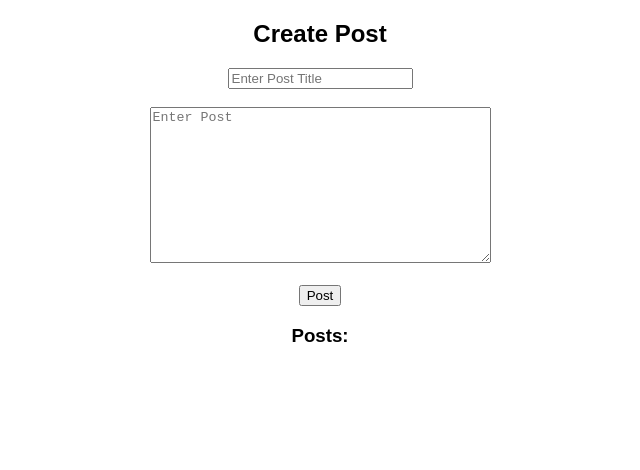
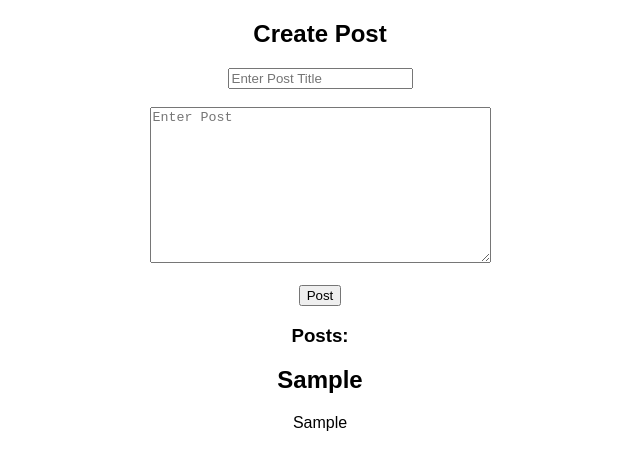
Before and after one commit to CodeDad70/react-redux-practice, a React (Create React App) app: page / in a window 1280 px wide. Both pictures are taken after typing "Sample", "Sample" into the empty fields and a click on the button "Post". Shown: the top 470 px of the page, without its empty margins (320-960 px from the left). Built offline with nearby package versions, Linux system fonts and the light colour scheme.

Commit message:
created a Post.js component to render each post. Changed Posts.js to map over posts and render each

```diff
--- /dev/null
+++ b/src/components/Post.js
@@ -0,0 +1,14 @@
+import React, {Component} from 'react';
+
+class Post extends Component {
+  render(){
+    return (
+      <div>
+        <h2>{this.props.post.title}</h2>
+        <p>{this.props.post.message}</p>
+      </div>
+    );
+  }
+}
+
+export default Post;
--- a/src/components/Posts.js
+++ b/src/components/Posts.js
@@ -1,13 +1,24 @@
 import React, {Component} from 'react';
+import {connect} from 'react-redux'
+import Post from './Post'
 
 class Posts extends Component {
   render(){
     return (
       <div>
         <h3>Posts:</h3>
+        {this.props.posts.map((post)=>
+          <Post key={post.id} post={post}/>
+        )}
        </div>
     )
   }
 }
 
-export default Posts
+const mapStateToProps = (state) => {
+  return {
+    posts:state
+  }
+}
+
+export default connect(mapStateToProps)(Posts);
--- a/src/containers/Form.js
+++ b/src/containers/Form.js
@@ -1,6 +1,5 @@
 import React, {Component} from 'react';
 import {connect} from 'react-redux';
-import createPost from '../actions/postActions'
 
 let id = 0
 
@@ -8,7 +7,7 @@
 
   handleSubmit = (e) => {
     e.preventDefault();
-    let title = this.getTitle.Value;
+    let title = this.getTitle.value;
     let message = this.getMessage.value;
     const data = {
       id: ++id,
```
